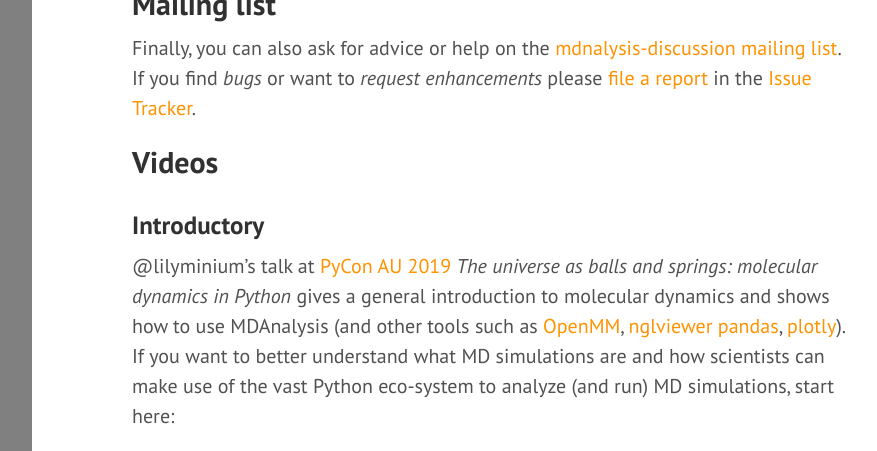
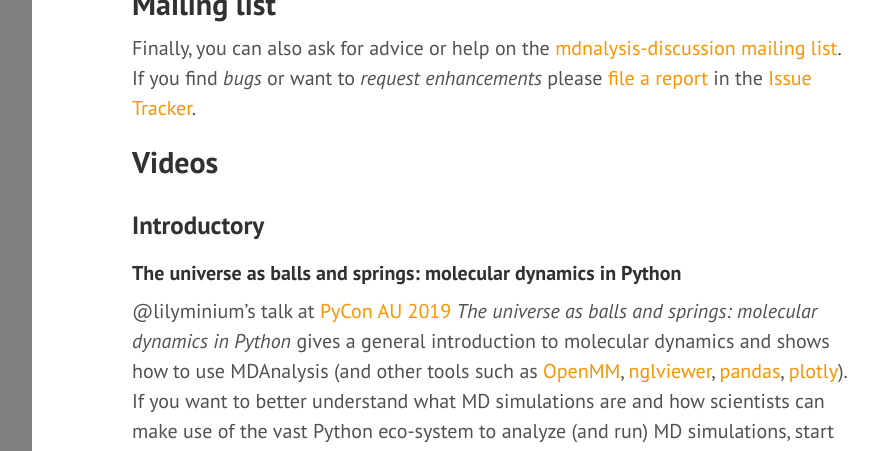
Before and after one commit to MDAnalysis/MDAnalysis.github.io, a Jekyll site: the page built from pages/learning_MDAnalysis.md, in a window 1280 px wide and 1400 px high, scrolled down 950 px, cut to the strip 0-451 px from the top of the window. Shown: the whole strip, without its empty margins (328-1205 px from the left). Built offline with Jekyll 4.4.1, drawn with Linux system fonts in a browser that asks for light colours; comment, search, counter and statistics services are not loaded; some of the changed text lies outside the part shown.

Commit message:
add title headings for videos

```diff
--- a/pages/learning_MDAnalysis.md
+++ b/pages/learning_MDAnalysis.md
@@ -60,10 +60,11 @@ in the [Issue Tracker]({{sitemap.github.issues}}).
 
 ### Introductory ###
 
+#### The universe as balls and springs: molecular dynamics in Python
 @lilyminium's talk at [PyCon AU 2019](https://2019.pycon-au.org/) *The universe as balls and
 springs: molecular dynamics in Python* gives a general introduction to
 molecular dynamics and shows how to use MDAnalysis (and other tools
-such as [OpenMM](http://openmm.org/), [nglviewer](nglviewer.org/nglview/latest/)
+such as [OpenMM](http://openmm.org/), [nglviewer](nglviewer.org/nglview/latest/),
 [pandas](https://pandas.pydata.org/),
 [plotly](https://pandas.pydata.org/)). If you want to better
 understand what MD simulations are and how scientists can make use of
@@ -74,6 +75,7 @@ the vast Python eco-system to analyze (and run) MD simulations, start here:
 	allowfullscreen class="video"></iframe>
 </div>
 
+#### MDAnalysis: A Python package for the rapid analysis of molecular dynamics simulations
 
 @orbeckst's talk at [SciPy 2016](http://scipy2016.scipy.org/) provides
 an introduction to the MDAnalysis library, its uses, and underlying philosophy:
@@ -92,6 +94,7 @@ which adds detail to the concepts outlined in this talk.
 
 ### Intermediate ###
 
+#### Looking at molecules using Python
 @jbarnoud presented at the PyGrunn 2017 conference _Looking at
 molecules using Python_ where he shows how to use a whole range of
 MDAnalysis from the simple to the advanced in Jupyter notebooks (he
```
